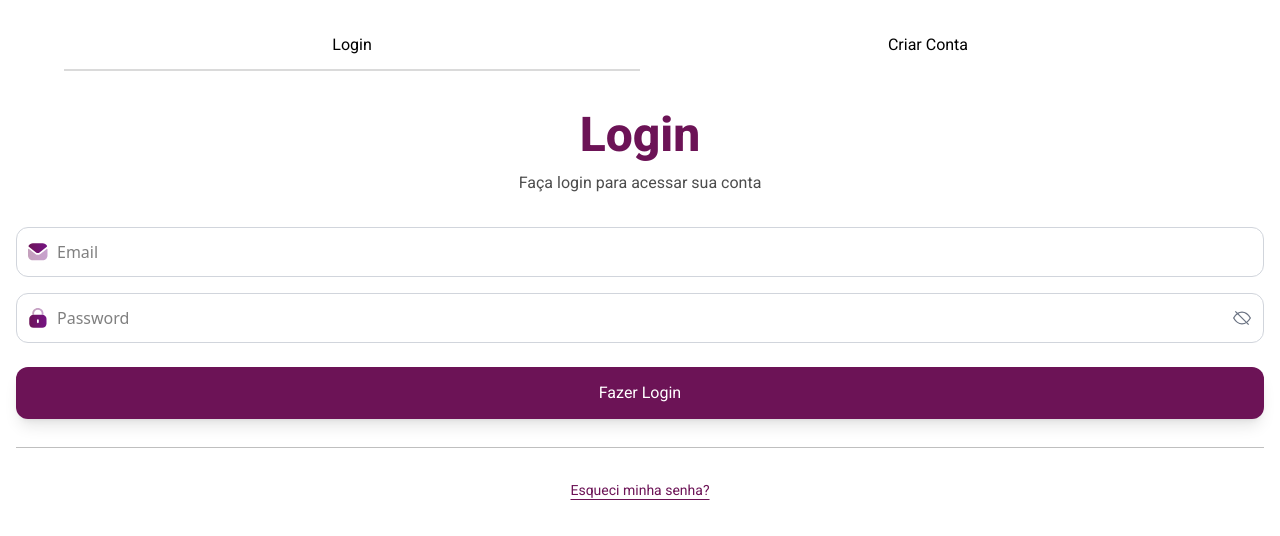
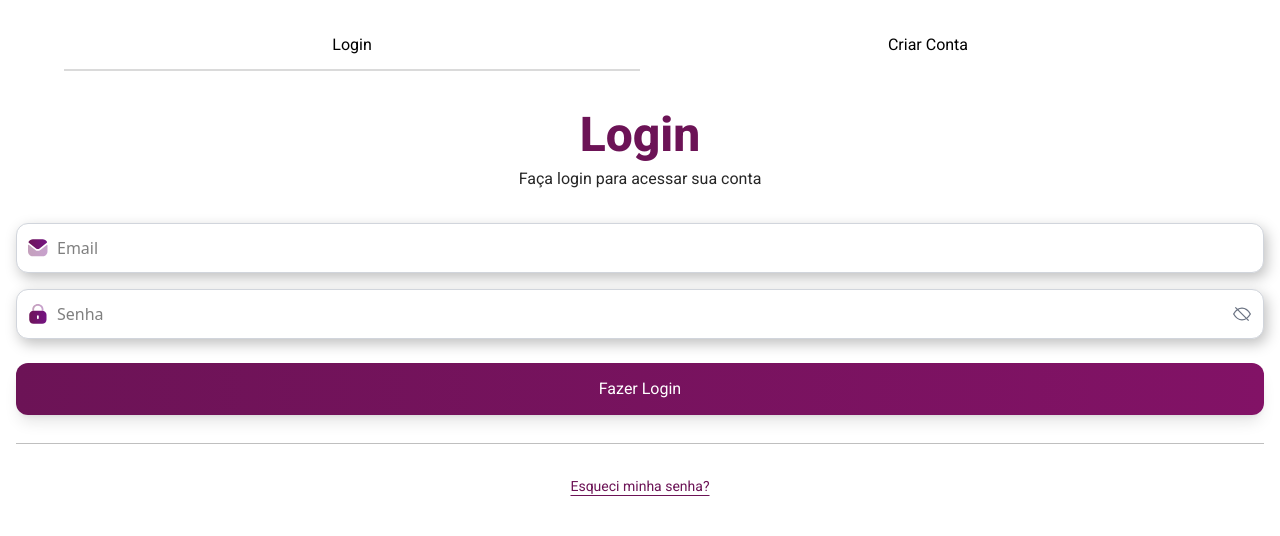
Before and after one commit to Davy-Ferreira/Acai-Store-Front-End, a React (Vite) app: page / in a window 1280 px wide. Shown: the top 536 px of the page. Built offline with nearby package versions, Linux system fonts and the light colour scheme.

Commit message:
Aparencia Principal e Acessibilidade
Aparencia Principal e Acessibilidade  Prontos

```diff
--- /dev/null
+++ b/src/components/layout/Button.jsx
@@ -0,0 +1,12 @@
+function ButtonRoxo({ children, onClick }) {
+  return (
+    <button
+      onClick={onClick}
+      className="mt-2 h-13 w-full rounded-xl bg-[linear-gradient(270deg,#821266,#6C1356)] text-white font-roboto font-normal shadow-lg shadow-black/10 transition active:scale-[0.99] hover:brightness-110"
+    >
+      {children}
+    </button>
+  );
+}
+
+export default ButtonRoxo;
--- a/src/components/specific/AuthInput.jsx
+++ b/src/components/specific/AuthInput.jsx
@@ -1,7 +1,9 @@
 import React from "react";
 
 function AuthInput({
+  id,
   name,
+  label, // opcional (acessibilidade)
   type = "text",
   value,
   onChange,
@@ -15,46 +17,86 @@ function AuthInput({
   error,
   className = "",
   autoComplete,
+  disabled = false,
 }) {
   const RightIconComp = typeof rightIcon === "function" ? rightIcon : null;
 
   return (
     <div className={`w-full ${className}`}>
+      {/* Label invisível para leitores de tela */}
+      {label && (
+        <label htmlFor={id} className="sr-only">
+          {label}
+        </label>
+      )}
+
       <div className="relative">
+        {/* Ícone esquerdo */}
         {(leftIcon || leftIconSrc) && (
-          <div className="absolute inset-y-0 left-3 flex items-center">
+          <div className="absolute inset-y-0 left-3 flex items-center pointer-events-none">
             {leftIcon ? (
               leftIcon
             ) : (
-              <img src={leftIconSrc} alt={leftIconAlt} className="w-5 h-5" />
+              <img
+                src={leftIconSrc}
+                alt={leftIconAlt}
+                className="w-5 h-5"
+              />
             )}
           </div>
         )}
+
+        {/* Input */}
         <input
+          id={id}
           name={name}
           type={type}
           value={value}
           onChange={onChange}
           placeholder={placeholder}
           autoComplete={autoComplete}
-          className={`w-full rounded-xl border px-3 py-3 outline-none transition ${
-            leftIcon || leftIconSrc ? "pl-10" : ""
-          } ${rightIcon ? "pr-10" : ""} ${
-            error ? "border-red-500" : "border-gray-300 focus:border-purple-700"
-          }`}
+          disabled={disabled}
+          aria-invalid={!!error}
+          className={`
+            w-full
+            shadow-[3px_5px_14.3px_0px_rgba(0,0,0,0.25)]
+            rounded-xl
+            border
+            px-3 py-3
+            outline-none
+            transition
+            bg-white
+            ${leftIcon || leftIconSrc ? "pl-10" : ""}
+            ${rightIcon ? "pr-10" : ""}
+            ${
+              error
+                ? "border-red-500 focus:border-red-500 focus:ring-2 focus:ring-red-200"
+                : "border-gray-300 focus:border-purple-700 focus:ring-2 focus:ring-purple-200"
+            }
+            ${disabled ? "opacity-60 cursor-not-allowed" : ""}
+          `}
         />
+
+        {/* Ícone direito (ação) */}
         {(RightIconComp || rightIcon) && (
           <button
             type="button"
             onClick={onRightIconClick}
             aria-label={rightIconAriaLabel}
-            className="absolute inset-y-0 right-3 flex items-center"
+            className="absolute inset-y-0 right-3 flex items-center text-gray-500 hover:text-gray-700"
+            disabled={disabled}
           >
             {RightIconComp ? <RightIconComp /> : rightIcon}
           </button>
         )}
       </div>
-      {error && <p className="mt-1 text-sm text-red-600">{error}</p>}
+
+      {/* Mensagem de erro */}
+      {error && (
+        <p className="mt-1 text-sm text-red-600 font-roboto">
+          {error}
+        </p>
+      )}
     </div>
   );
 }
--- /dev/null
+++ b/src/components/specific/AuthTitle.jsx
@@ -0,0 +1,19 @@
+import React from "react";
+
+function AuthTitle({ title, subtitle }) {
+  return (
+    <div className="text-center">
+      <h1 className="text-Primari-2 font-roboto font-extrabold text-5xl leading-none">
+        {title}
+      </h1>
+
+      {subtitle && (
+        <p className="mt-2 text-black/85 font-roboto text-base">
+          {subtitle}
+        </p>
+      )}
+    </div>
+  );
+}
+
+export default AuthTitle;
--- a/src/pages/Auth/Login.jsx
+++ b/src/pages/Auth/Login.jsx
@@ -1,92 +1,64 @@
-import React from "react";
+import React, { useState } from "react";
 import AuthTabs from "../../components/specific/AuthTabs";
 import EmailIcon from "../../assets/icons/Email-Icon.svg";
 import PaswordIcon from "../../assets/icons/Pasword-Icon.svg";
 import AuthInput from "../../components/specific/AuthInput";
-import Toast from "../../components/layout/Toast";
 import { EyeOpenIcon, EyeClosedIcon } from "../../components/layout/Icons";
-import { useToast } from "../../hooks/useToast";
-import { useLoginForm } from "../../hooks/useLoginForm";
+import ButtonRoxo from "../../components/layout/Button";
+import AuthTitle from "../../components/specific/AuthTitle";
 
 function LoginPage() {
-  const { toast, showToast } = useToast();
-  const {
-    email, setEmail,
-    password, setPassword,
-    showPass, setShowPass,
-    isSubmitting,
-    errors, setErrors,
-    submit,
-  } = useLoginForm(showToast);
+  const [showPass, setShowPass] = useState(false);
+
+  const handleSubmit = (e) => {
+    e.preventDefault();
+    // aqui entra sua lógica depois (supabase / api)
+    console.log("submit login");
+  };
 
   return (
-    <main className="w-full flex flex-col pt-5 h-full overflow-hidden relative">
-      <Toast open={toast.open} type={toast.type} message={toast.message} />
-
+    <main className="w-full min-h-dvh flex flex-col pt-5 overflow-y-auto relative">
       <nav className="flex justify-center">
         <AuthTabs activeTabValor="login" />
       </nav>
 
       <div className="px-4 pt-10 pb-8">
-        <div className="text-center">
-          <h1 className="text-Primari-2 font-roboto font-extrabold text-5xl leading-none">
-            Login
-          </h1>
-          <p className="mt-3 text-black/70 font-roboto text-base">
-            Faça login para acessar sua conta
-          </p>
-        </div>
+        <AuthTitle title="Login" subtitle="Faça login para acessar sua conta" />
 
-        <form
-          className="mt-8 flex flex-col gap-4"
-          onSubmit={(e) => { e.preventDefault(); submit(); }}
-        >
-          <div>
+        <form className="mt-8 flex flex-col gap-4" onSubmit={handleSubmit}>
+          {/* Label invisível (acessibilidade) */}
+          <label htmlFor="email" className="sr-only">
+            Email
+          </label>
           <AuthInput
+            id="email"
+            name="email"
             type="email"
             placeholder="Email"
             leftIconSrc={EmailIcon}
             leftIconAlt="Email"
-              value={email}
-              onChange={(e) => {
-                setEmail(e.target.value);
-                if (errors.email) setErrors((p) => ({ ...p, email: "" }));
-              }}
             autoComplete="email"
-              className={errors.email ? "[&>input]:border-red-500 [&>input]:focus:ring-red-200" : ""}
           />
-            {errors.email && <p className="mt-1 text-xs font-roboto text-red-600">{errors.email}</p>}
-          </div>
 
-          <div>
+          <label htmlFor="password" className="sr-only">
+            Senha
+          </label>
           <AuthInput
+            id="password"
+            name="password"
             type={showPass ? "text" : "password"}
-              placeholder="Password"
+            placeholder="Senha"
             leftIconSrc={PaswordIcon}
             leftIconAlt="Senha"
-              value={password}
-              onChange={(e) => {
-                setPassword(e.target.value);
-                if (errors.password) setErrors((p) => ({ ...p, password: "" }));
-              }}
             autoComplete="current-password"
             rightIcon={showPass ? EyeOpenIcon : EyeClosedIcon}
             onRightIconClick={() => setShowPass((v) => !v)}
             rightIconAriaLabel={showPass ? "Ocultar senha" : "Mostrar senha"}
-              className={errors.password ? "[&>input]:border-red-500 [&>input]:focus:ring-red-200" : ""}
           />
-            {errors.password && <p className="mt-1 text-xs font-roboto text-red-600">{errors.password}</p>}
-          </div>
 
-          <button
-            type="submit"
-            disabled={isSubmitting}
-            className={`mt-2 h-13 w-full rounded-xl bg-Primari-2 text-white font-roboto font-normal shadow-lg shadow-black/10 transition
-              ${isSubmitting ? "opacity-70 cursor-not-allowed" : "active:scale-[0.99] hover:brightness-110"}`}
-          >
-            {isSubmitting ? "Entrando..." : "Fazer Login"}
-          </button>
+          <ButtonRoxo type="submit">Fazer Login</ButtonRoxo>
 
+          {/* Divider (pode virar componente depois) */}
           <div className="pt-3">
             <div className="h-px w-full bg-black/25" />
           </div>
@@ -94,7 +66,6 @@ function LoginPage() {
           <button
             type="button"
             className="pt-4 text-center font-roboto text-sm text-Primari-2 underline underline-offset-4"
-            onClick={() => showToast("info", "Fluxo de recuperação ainda não implementado.")}
           >
             Esqueci minha senha?
           </button>
--- a/src/pages/Auth/Register.jsx
+++ b/src/pages/Auth/Register.jsx
@@ -3,168 +3,22 @@ import AuthTabs from "../../components/specific/AuthTabs";
 import EmailIcon from "../../assets/icons/Email-Icon.svg";
 import PaswordIcon from "../../assets/icons/Pasword-Icon.svg";
 import AuthInput from "../../components/specific/AuthInput";
+import AuthTitle from "../../components/specific/AuthTitle";
+import ButtonRoxo from "../../components/layout/Button";
+import { EyeOpenIcon, EyeClosedIcon } from "../../components/layout/Icons";
 
 function RegisterPage() {
-  const [email, setEmail] = useState("");
-
-  const [password, setPassword] = useState("");
-  const [confirmPassword, setConfirmPassword] = useState("");
-
   const [showPassPassword, setShowPassPassword] = useState(false);
   const [showPassConfirm, setShowPassConfirm] = useState(false);
 
-  const [isSubmitting, setIsSubmitting] = useState(false);
-
-  // erros por campo
-  const [errors, setErrors] = useState({
-    email: "",
-    password: "",
-    confirmPassword: "",
-  });
-
-  // toast
-  const [toast, setToast] = useState({
-    open: false,
-    type: "info", // "success" | "error" | "warning" | "info"
-    message: "",
-  });
-
-  const showToast = (type, message) => {
-    setToast({ open: true, type, message });
-    window.clearTimeout(showToast._t);
-    showToast._t = window.setTimeout(() => {
-      setToast((t) => ({ ...t, open: false }));
-    }, 2600);
-  };
-
-  // ✅ Regras
-  const gmailRegex = /^[a-zA-Z0-9._%+-]+@gmail\.com$/;
-  const passwordRules = {
-    minLength: 4,
-    upper: /[A-Z]/,
-    lower: /[a-z]/,
-  };
-
-  const validate = () => {
-    const next = { email: "", password: "", confirmPassword: "" };
-
-    const emailTrim = email.trim();
-
-    // ===== EMAIL (gmail) =====
-    if (!emailTrim) {
-      next.email = "Informe seu e-mail.";
-    } else if (!gmailRegex.test(emailTrim)) {
-      next.email = "Use um e-mail válido do Gmail (ex: nome@gmail.com).";
-    }
-
-    // ===== PASSWORD =====
-    if (!password) {
-      next.password = "Crie uma senha.";
-    } else if (password.length < passwordRules.minLength) {
-      next.password = "A senha deve ter no mínimo 4 caracteres.";
-    } else if (!passwordRules.upper.test(password)) {
-      next.password = "A senha deve conter pelo menos 1 letra MAIÚSCULA.";
-    } else if (!passwordRules.lower.test(password)) {
-      next.password = "A senha deve conter pelo menos 1 letra minúscula.";
-    }
-
-    // ===== CONFIRM PASSWORD =====
-    if (!confirmPassword) {
-      next.confirmPassword = "Confirme sua senha.";
-    } else if (password && confirmPassword !== password) {
-      next.confirmPassword = "As senhas não coincidem.";
-    }
-
-    setErrors(next);
-
-    // Toast inteligente (primeiro erro)
-    if (next.email) {
-      showToast("warning", next.email);
-      return false;
-    }
-    if (next.password) {
-      showToast("warning", next.password);
-      return false;
-    }
-    if (next.confirmPassword) {
-      showToast("warning", next.confirmPassword);
-      return false;
-    }
-
-    return true;
-  };
-
-  const handleSubmit = async (e) => {
+  const handleSubmit = (e) => {
     e.preventDefault();
-    if (isSubmitting) return;
-
-    const ok = validate();
-    if (!ok) return;
-
-    try {
-      setIsSubmitting(true);
-
-      // ✅ Aqui você chamaria sua API/Supabase:
-      // await supabase.auth.signUp({ email, password })
-
-      await new Promise((r) => setTimeout(r, 900));
-      showToast("success", "Conta criada no front-end! Agora integre com o backend.");
-    } catch {
-      showToast("error", "Não foi possível criar a conta. Tente novamente.");
-    } finally {
-      setIsSubmitting(false);
-    }
-  };
-
-  // 👁️ Olho aberto (fill)
-  const EyeOpenIcon = (
-    <svg width="25" height="25" viewBox="0 0 24 24" fill="currentColor">
-      <path d="M12 5c-7 0-10 7-10 7s3 7 10 7 10-7 10-7-3-7-10-7Zm0 12a5 5 0 1 1 0-10 5 5 0 0 1 0 10Zm0-8a3 3 0 1 0 0 6 3 3 0 0 0 0-6Z" />
-    </svg>
-  );
-
-  // 🙈 Olho fechado (stroke)
-  const EyeClosedIcon = (
-    <svg
-      width="25"
-      height="25"
-      viewBox="0 0 24 24"
-      fill="none"
-      stroke="currentColor"
-      strokeWidth="2"
-      strokeLinecap="round"
-      strokeLinejoin="round"
-    >
-      <path d="M17.94 17.94A10.94 10.94 0 0 1 12 20c-7 0-10-8-10-8a21.77 21.77 0 0 1 5.06-6.06" />
-      <path d="M1 1l22 22" />
-      <path d="M9.53 9.53A3.5 3.5 0 0 0 12 15.5a3.5 3.5 0 0 0 2.47-1.03" />
-      <path d="M14.47 14.47A3.5 3.5 0 0 0 9.53 9.53" />
-      <path d="M12 4c7 0 10 8 10 8a21.82 21.82 0 0 1-3.17 4.46" />
-    </svg>
-  );
-
-  const toastStyles = {
-    success: "bg-green-600",
-    error: "bg-red-600",
-    warning: "bg-amber-600",
-    info: "bg-black",
+    // aqui entra sua lógica depois (supabase / api)
+    console.log("submit register");
   };
 
   return (
-    <main className="w-full flex flex-col pt-5 h-full overflow-hidden relative">
-      {/* Toast */}
-      {toast.open && (
-        <div className="fixed top-4 left-1/2 -translate-x-1/2 z-50">
-          <div
-            className={`${toastStyles[toast.type]} text-white px-4 py-3 rounded-xl shadow-lg font-roboto text-sm`}
-            role="status"
-            aria-live="polite"
-          >
-            {toast.message}
-          </div>
-        </div>
-      )}
-
+    <main className="w-full min-h-dvh flex flex-col pt-5 overflow-y-auto relative">
       {/* Tabs */}
       <nav className="flex justify-center">
         <AuthTabs activeTabValor="register" />
@@ -172,125 +26,59 @@ function RegisterPage() {
 
       {/* Conteúdo */}
       <div className="px-4 pt-10 pb-8">
-        {/* Títulos */}
-        <div className="text-center">
-          <h1 className="text-Primari-2 font-roboto font-extrabold text-4xl leading-none">
-            Criar Conta
-          </h1>
-          <p className="mt-3 text-black/70 font-roboto text-base">
-            Crie sua conta para ter acesso ao site
-          </p>
-        </div>
+        <AuthTitle
+          title="Criar Conta"
+          subtitle="Crie sua conta para ter acesso ao site"
+        />
 
-        {/* Form */}
         <form className="mt-8 flex flex-col gap-4" onSubmit={handleSubmit}>
           {/* Email */}
-          <div>
           <AuthInput
+            id="email"
+            name="email"
+            label="Email"
             type="email"
             placeholder="Email"
             leftIconSrc={EmailIcon}
             leftIconAlt="Email"
-              value={email}
-              onChange={(e) => {
-                setEmail(e.target.value);
-                if (errors.email) setErrors((p) => ({ ...p, email: "" }));
-              }}
             autoComplete="email"
-              className={
-                errors.email
-                  ? "[&>input]:border-red-500 [&>input]:focus:ring-red-200"
-                  : ""
-              }
           />
-            {errors.email && (
-              <p className="mt-1 text-xs font-roboto text-red-600">
-                {errors.email}
-              </p>
-            )}
-          </div>
 
           {/* Password */}
-          <div>
           <AuthInput
+            id="password"
+            name="password"
+            label="Senha"
             type={showPassPassword ? "text" : "password"}
-              placeholder="Password"
+            placeholder="Senha"
             leftIconSrc={PaswordIcon}
             leftIconAlt="Senha"
-              value={password}
-              onChange={(e) => {
-                setPassword(e.target.value);
-                if (errors.password) setErrors((p) => ({ ...p, password: "" }));
-                // se o user muda a senha, revalida confirmação (mas sem ficar chato)
-                if (errors.confirmPassword && confirmPassword === e.target.value) {
-                  setErrors((p) => ({ ...p, confirmPassword: "" }));
-                }
-              }}
             autoComplete="new-password"
             rightIcon={showPassPassword ? EyeOpenIcon : EyeClosedIcon}
             onRightIconClick={() => setShowPassPassword((v) => !v)}
-              rightIconAriaLabel={
-                showPassPassword ? "Ocultar senha" : "Mostrar senha"
-              }
-              className={
-                errors.password
-                  ? "[&>input]:border-red-500 [&>input]:focus:ring-red-200"
-                  : ""
-              }
+            rightIconAriaLabel={showPassPassword ? "Ocultar senha" : "Mostrar senha"}
           />
-            {errors.password && (
-              <p className="mt-1 text-xs font-roboto text-red-600">
-                {errors.password}
-              </p>
-            )}
-          </div>
 
           {/* Confirm Password (independente) */}
-          <div>
           <AuthInput
+            id="confirmPassword"
+            name="confirmPassword"
+            label="Confirmar senha"
             type={showPassConfirm ? "text" : "password"}
-              placeholder="Confirm Password"
+            placeholder="Confirmar senha"
             leftIconSrc={PaswordIcon}
             leftIconAlt="Confirmar senha"
-              value={confirmPassword}
-              onChange={(e) => {
-                setConfirmPassword(e.target.value);
-                if (errors.confirmPassword)
-                  setErrors((p) => ({ ...p, confirmPassword: "" }));
-              }}
             autoComplete="new-password"
             rightIcon={showPassConfirm ? EyeOpenIcon : EyeClosedIcon}
             onRightIconClick={() => setShowPassConfirm((v) => !v)}
             rightIconAriaLabel={
               showPassConfirm ? "Ocultar confirmação" : "Mostrar confirmação"
             }
-              className={
-                errors.confirmPassword
-                  ? "[&>input]:border-red-500 [&>input]:focus:ring-red-200"
-                  : ""
-              }
           />
-            {errors.confirmPassword && (
-              <p className="mt-1 text-xs font-roboto text-red-600">
-                {errors.confirmPassword}
-              </p>
-            )}
-          </div>
 
-          {/* Botão */}
-          <button
-            type="submit"
-            disabled={isSubmitting}
-            className={`mt-2 h-13 w-full rounded-xl bg-Primari-2 text-white font-roboto font-normal shadow-lg shadow-black/10 transition
-              ${isSubmitting
-                ? "opacity-70 cursor-not-allowed"
-                : "active:scale-[0.99] hover:brightness-110"
-              }`}
-          >
-            {isSubmitting ? "Criando..." : "Criar Conta"}
-          </button>
+          <ButtonRoxo type="submit">Criar Conta</ButtonRoxo>
 
-          {/* Linha separadora */}
+          {/* Divider */}
           <div className="pt-3">
             <div className="h-px w-full bg-black/25" />
           </div>
@@ -299,7 +87,6 @@ function RegisterPage() {
           <button
             type="button"
             className="pt-4 text-center font-roboto text-sm text-Primari-2 underline underline-offset-4"
-            onClick={() => showToast("info", "Levar para tela de Login (rota) ainda não implementado.")}
           >
             Já Tenho Conta?
           </button>
```
Lines whose indentation alone changed are shown as unchanged.
